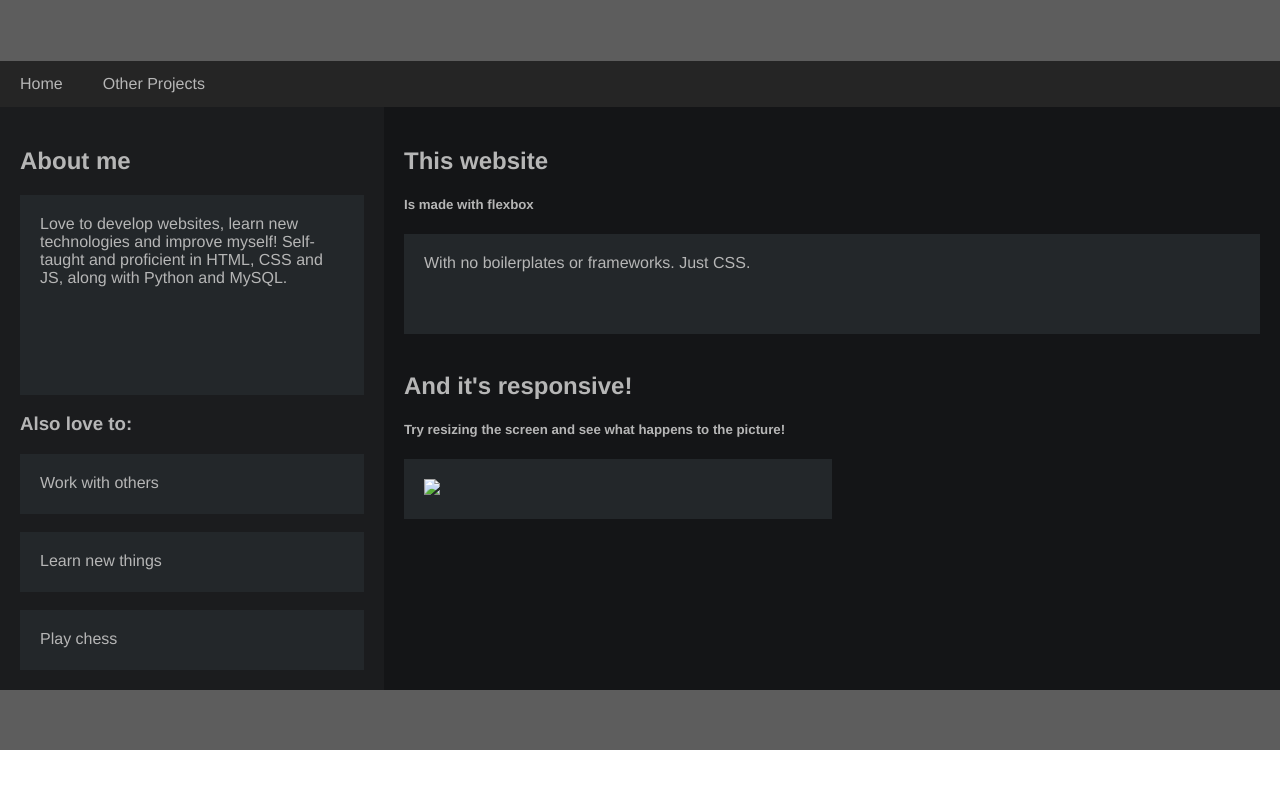
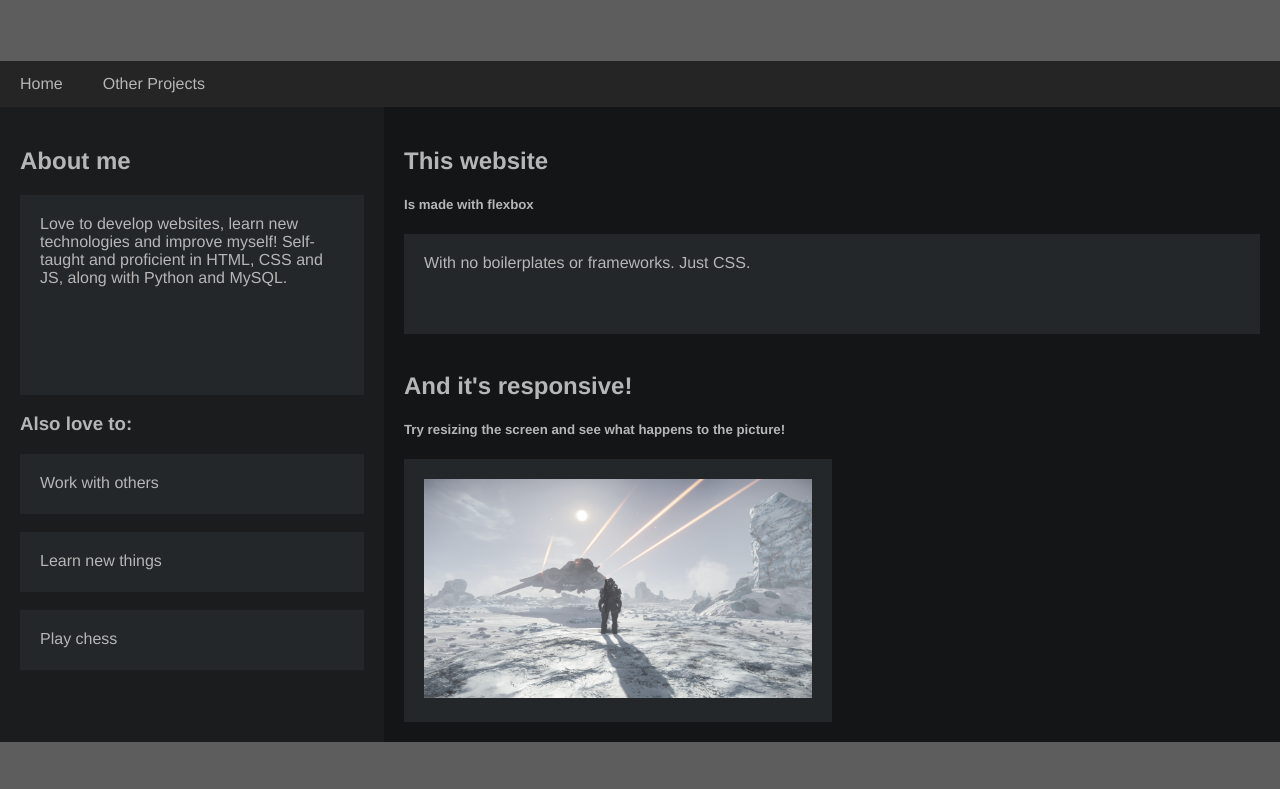
Before and after one commit to ColdMetalStick/ColdMetalStick.github.io, a plain HTML site: page index.html in a window 1280 px wide. Shown: the part 139-928 px from the top of the page. Before the commit the page ends 889 px from the top, so only its background shows below. Drawn offline with Linux system fonts and the light colour scheme.

Commit message:
Update index.html

```diff
--- a/index.html
+++ b/index.html
@@ -96,7 +96,7 @@
             <h2>And it's responsive!</h2>
             <h5>Try resizing the screen and see what happens to the picture!</h5>
             <div class='contentbox' style='height: auto; width:50%;'>
-                <img src='Suppressive Fire.png' style='max-width: 100%; height: auto;'>
+                <img src='Supressive Fire.png' style='max-width: 100%; height: auto;'>
             </div>
         </div>
     </div>
```
